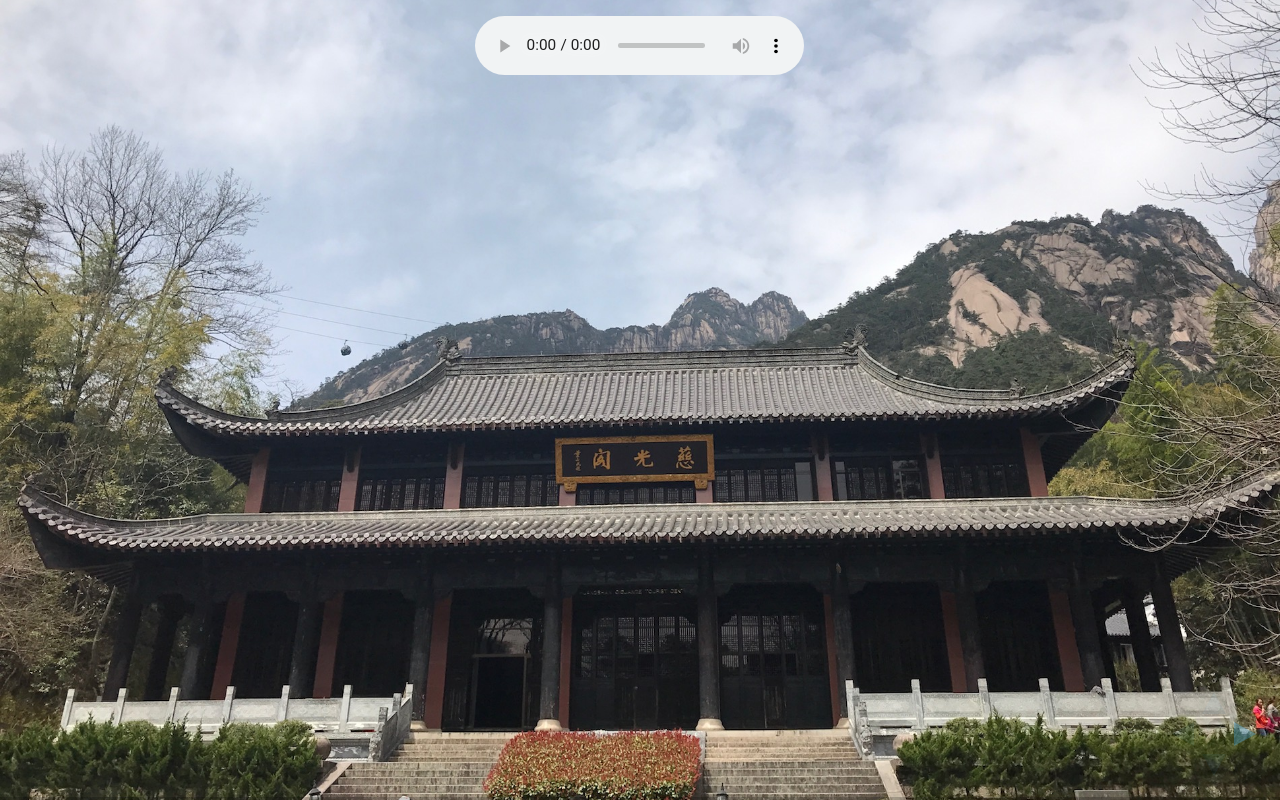
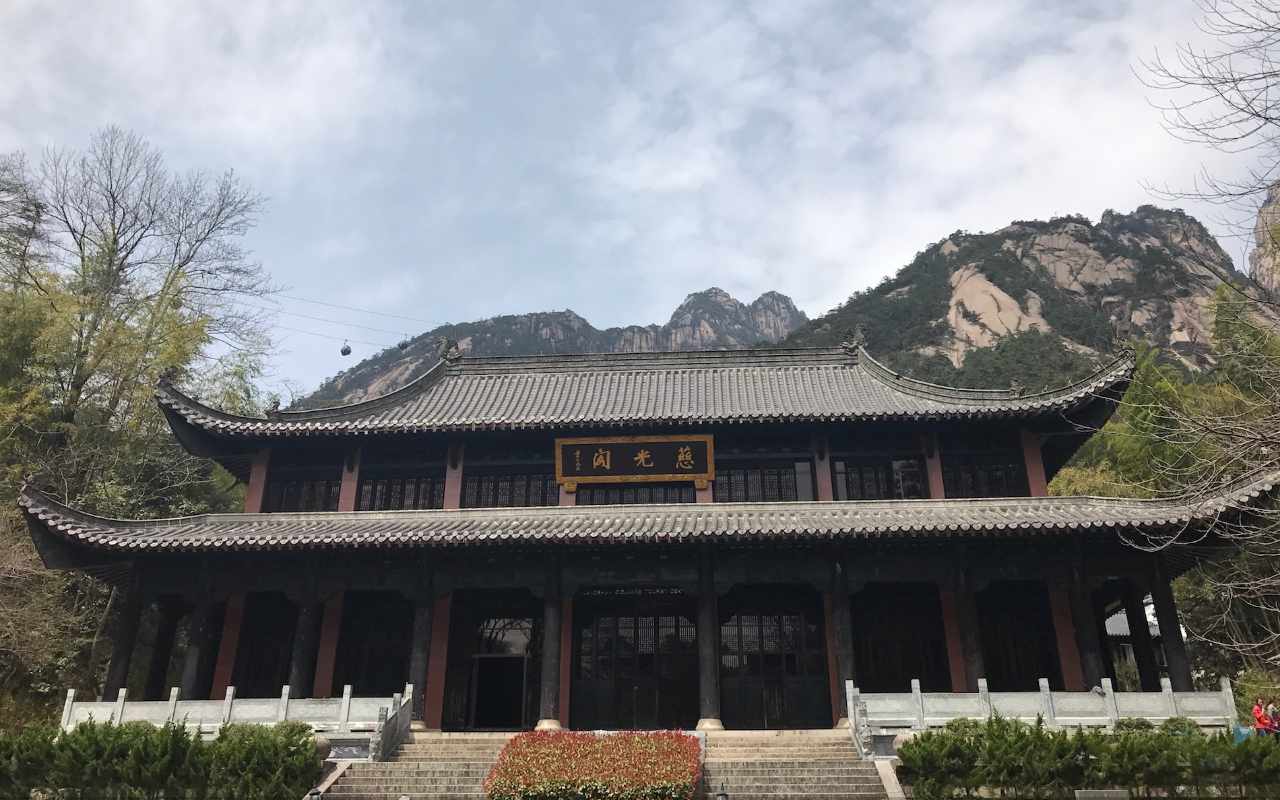
Before and after one commit to zhayong/js-huangshan-3day, a website: page index.html in a window 1280 px wide. Drawn offline with Linux system fonts and the light colour scheme.

```diff
--- a/index.html
+++ b/index.html
@@ -24,7 +24,7 @@
 	<body>
 		<div class="reveal">
 			<div class="slides">
-                <audio src="material-images/Where'd%20You%20Go%20-%20Fort%20Minor.mp3" autoplay loop controls></audio>
+                <audio src="material-images/Where'd%20You%20Go%20-%20Fort%20Minor.mp3" autoplay loop></audio>
 				<section data-background-image="material-images/1-1.jpg">
                     <h1 class="fragment">Day 1</h1>
                     <h2 class="fragment">黄山风景区</h2>
```
